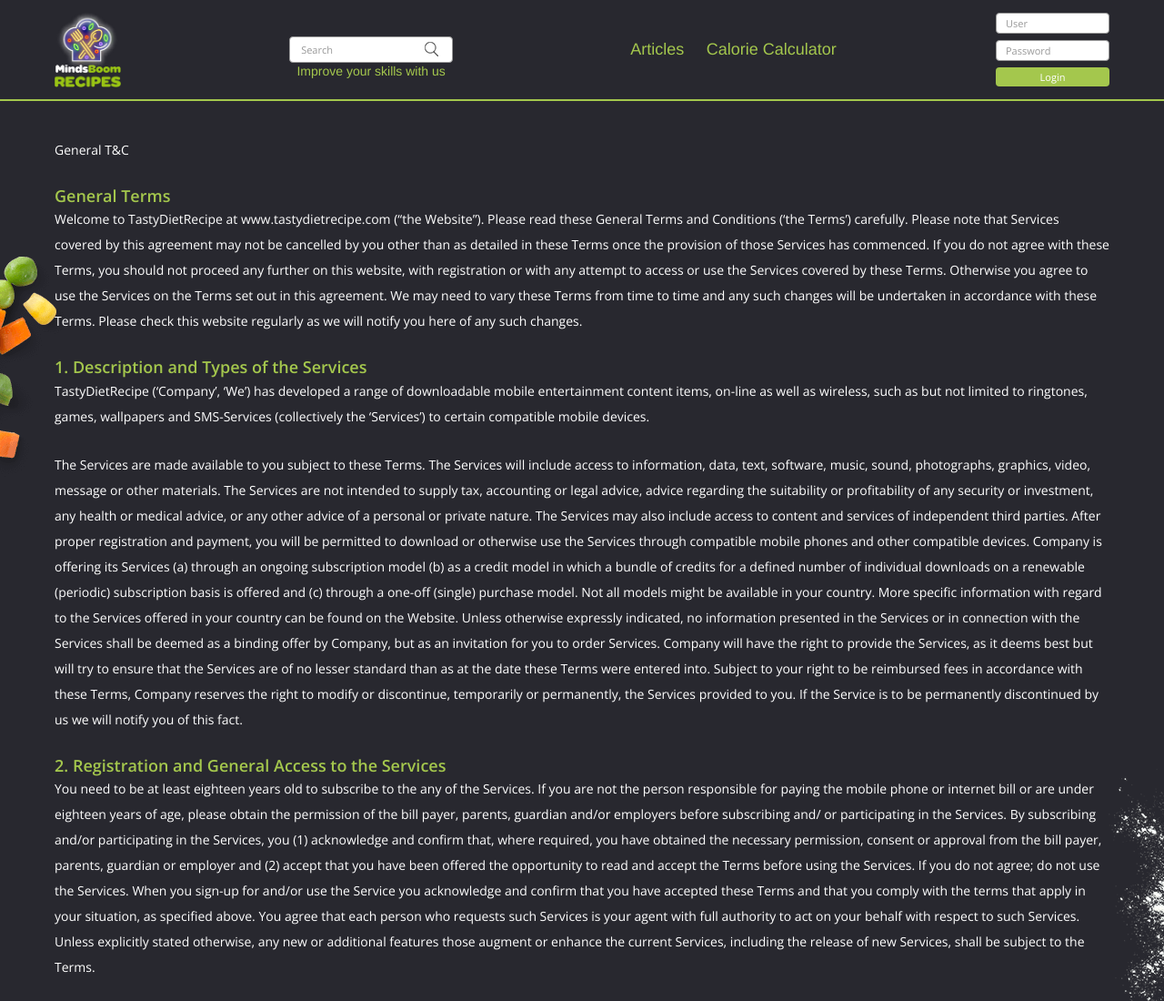
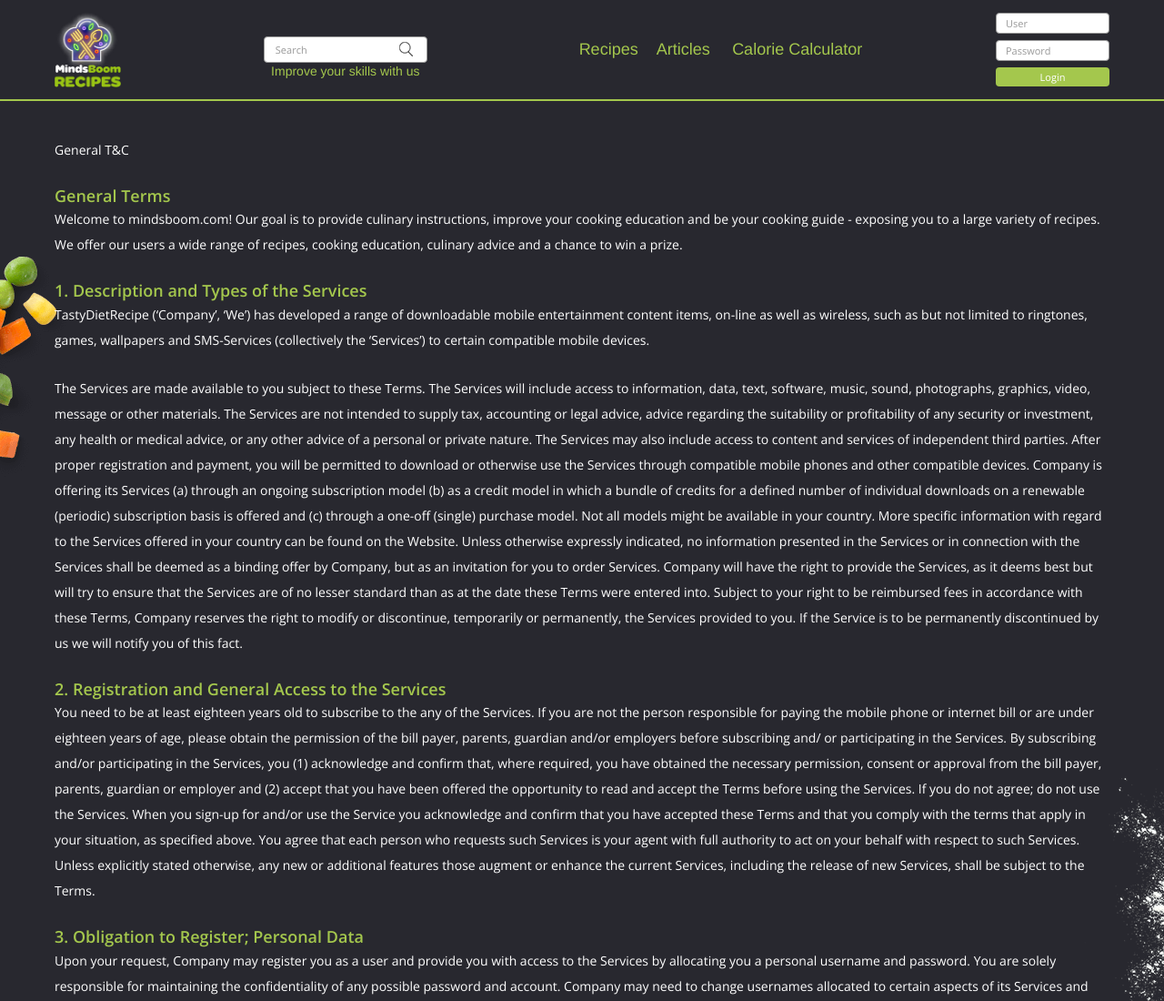
Before and after one commit to Concorder/ORB-2, a plain HTML site: page terms.html in a window 1280 px wide. Shown: the top 1100 px of the page at 91% size. Drawn offline with nearby package versions, Linux system fonts and the light colour scheme.

Commit message:
receipes added to header menu

```diff
--- a/css/main.css
+++ b/css/main.css
@@ -219,7 +219,7 @@ main .title h2 {
 }
 main .title h1 {
 	font-family: 'Open Sans', sans-serif;
-	color: var(--main);
+	color: var(--accent1);
 	font-size: 28px;
 	font-weight: 600;
 
--- a/terms.html
+++ b/terms.html
@@ -31,6 +31,8 @@
 			</button>
 			<ul class="headerMenu">
 				<li>
+<a href="index.html">Recipes</a>
+				</li><li>
 					<a href="articles.html">Articles</a>
 				</li>
 				<li>
@@ -60,7 +62,7 @@
 		</article>
 		<article>
 			<h3>General Terms</h3>
-			<p>Welcome to TastyDietRecipe at www.tastydietrecipe.com (“the Website”). Please read these General Terms and Conditions (‘the Terms’) carefully. Please note that Services covered by this agreement may not be cancelled by you other than as detailed in these Terms once the provision of those Services has commenced. If you do not agree with these Terms, you should not proceed any further on this website, with registration or with any attempt to access or use the Services covered by these Terms. Otherwise you agree to use the Services on the Terms set out in this agreement. We may need to vary these Terms from time to time and any such changes will be undertaken in accordance with these Terms. Please check this website regularly as we will notify you here of any such changes.</p>
+			<p>Welcome to mindsboom.com! Our goal is to provide culinary instructions, improve your cooking education and be your cooking guide - exposing you to a large variety of recipes. We offer our users a wide range of recipes, cooking education, culinary advice and a chance to win a prize.</p>
 		</article>
 		<article>
 			<h3>1. Description and Types of the Services</h3>
```
Also changed, not shown: contactUs.html (+2 -0 lines), faq.html (+2 -0 lines), getPremium.html (+2 -0 lines), index.html (+2 -0 lines), index_authorized.html (+2 -0 lines), memberships.html (+2 -0 lines), policy.html (+2 -0 lines), policy_authorized.html (+2 -0 lines), premiumRecipe_authorized.html (+2 -0 lines), recipe.html (+2 -0 lines), refund.html (+2 -0 lines), signUp2.html (+2 -0 lines), signUp3.html (+2 -0 lines), subscriptionterms.html (+2 -0 lines), 1 more files.
